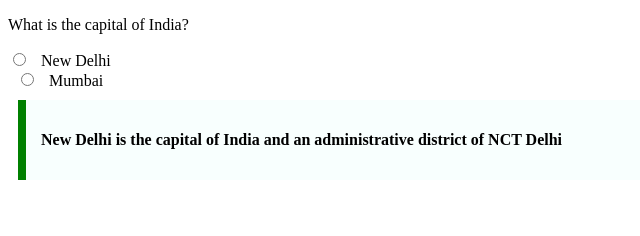
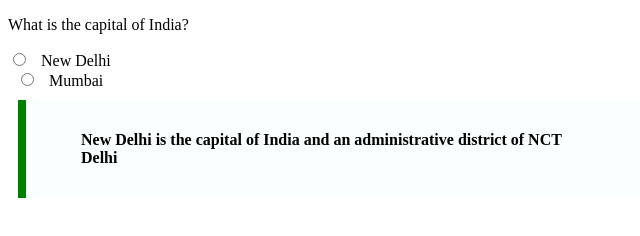
Before and after one commit to acciojob/trivia-skfarukhossain1998, a website: page main.html in a window 1280 px wide. Shown: the whole page, without its empty margins (0-640 px from the left). Drawn offline with Linux system fonts and the light colour scheme.

Commit message:
created a submission

```diff
--- a/main.html
+++ b/main.html
@@ -13,7 +13,9 @@
   <input type="radio" id="css" name="select">
   <label for="css">Mumbai</label><br>
 <div>
-	<p>New Delhi is the capital of India and an administrative district of NCT Delhi</p>
+	<blockquote cite="https://en.wikipedia.org/wiki/New_Delhi">
+		New Delhi is the capital of India and an administrative district of NCT Delhi
+</blockquote>
 </div>
 
 
```
